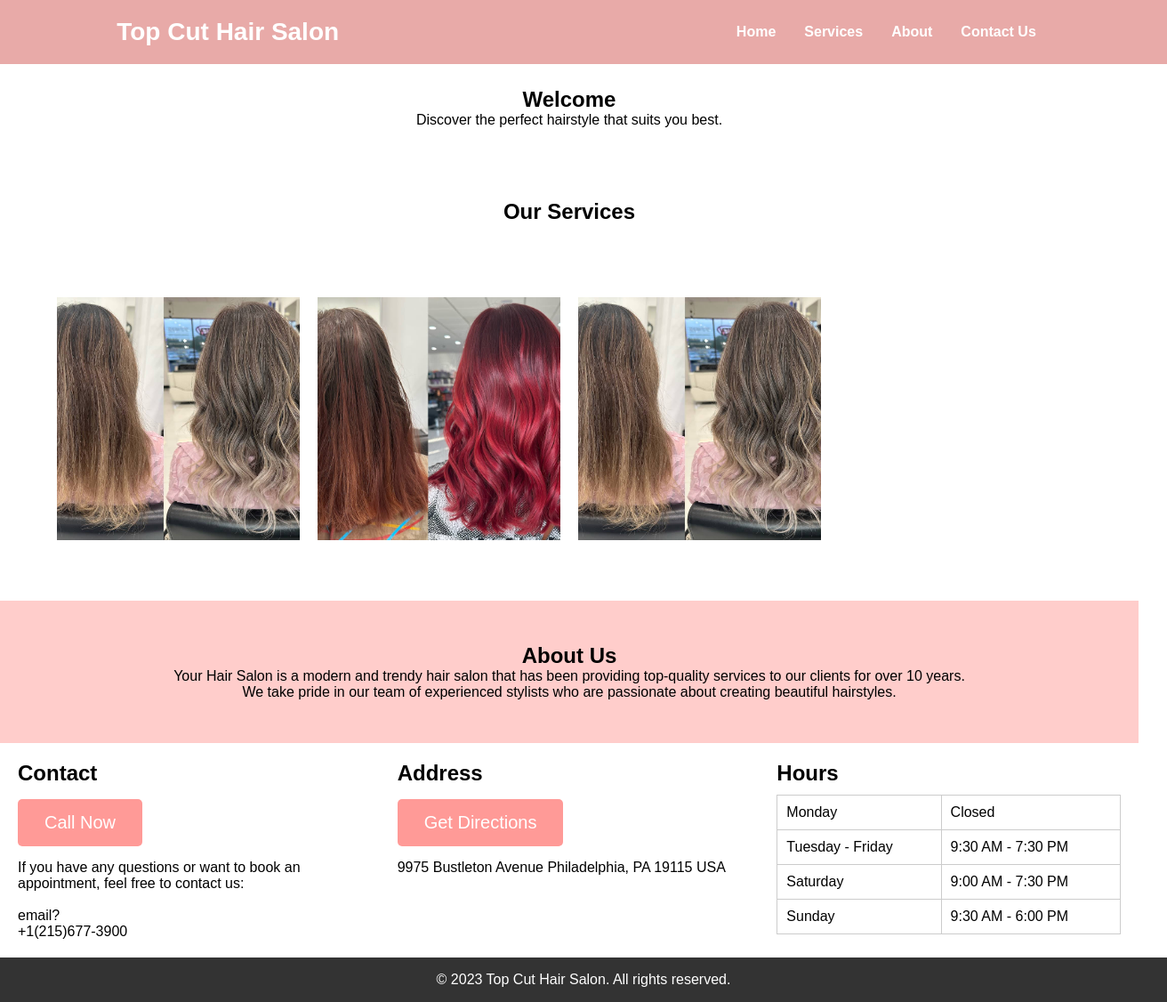
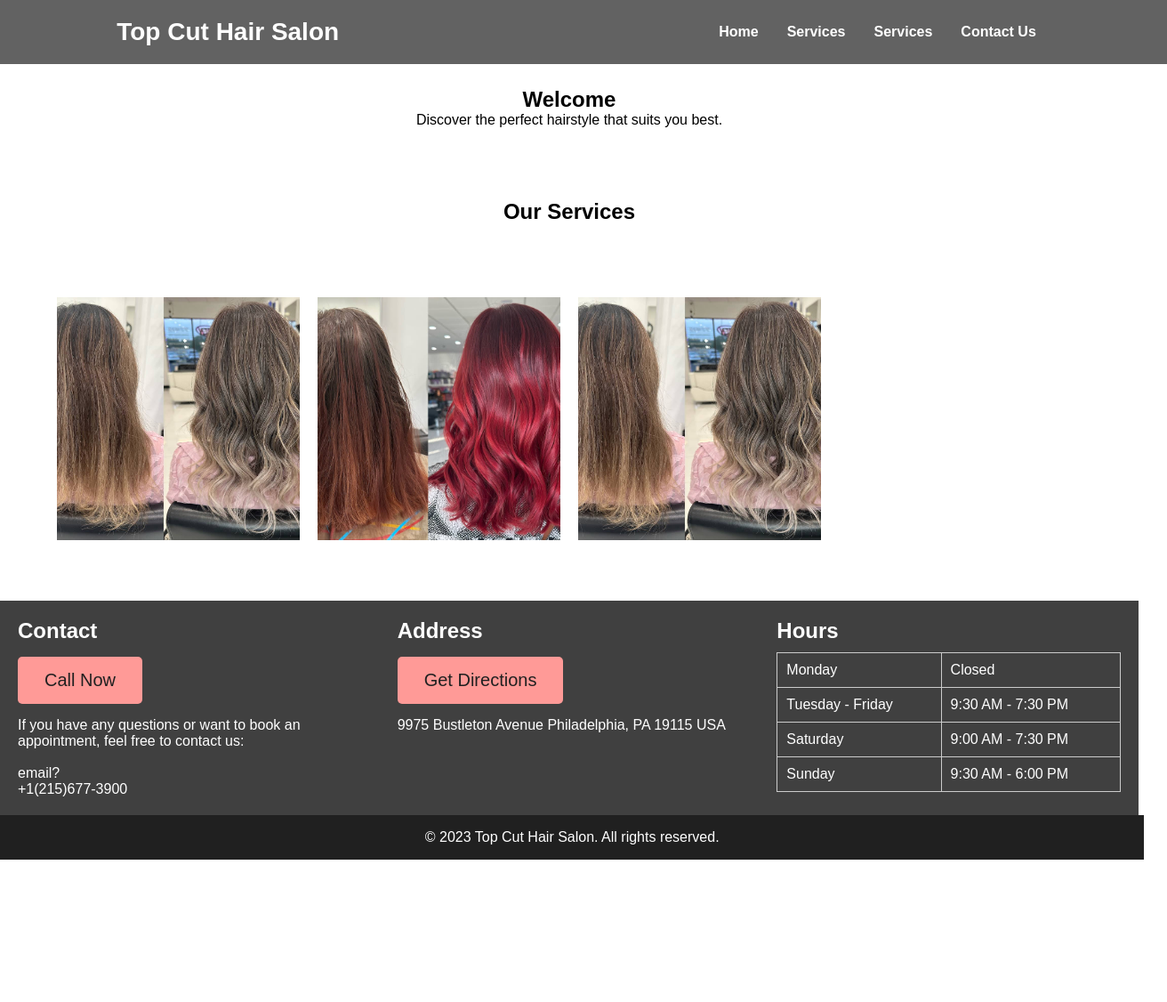
Before and after one commit to lin-shuang/top-cut-hair-salon, a plain HTML site: page index.html in a window 1280 px wide. Shown: the whole page at 89% size, 1312 px wide, since content can reach past the window. After the commit the page ends 966 px from the top, so only its background shows below. Drawn offline with Linux system fonts and the light colour scheme.

Commit message:
color theme, image hover, about removed

```diff
--- a/index.html
+++ b/index.html
@@ -18,7 +18,7 @@
       <ul class="nav-links" id="nav-links">
         <li><a href="#home"><b>Home</b></a></li>
         <li><a href="#services"><b>Services</b></a></li>
-        <li><a href="#about"><b>About</b></a></li>
+        <li><a href="#services"><b>Services</b></a></li>
         <li><a href="#contact"><b>Contact Us</b></a></li>
       </ul>
     </nav>
@@ -71,12 +71,6 @@
     </div>
   </div>
 
-  <section id="about">
-    <h2>About Us</h2>
-    <p>Your Hair Salon is a modern and trendy hair salon that has been providing top-quality services to our clients for over 10 years.</p>
-    <p>We take pride in our team of experienced stylists who are passionate about creating beautiful hairstyles.</p>
-  </section>
-
   <section id="contact">
     <div class="contact-info">
       <h2>Contact</h2>
--- a/style.css
+++ b/style.css
@@ -13,7 +13,7 @@ header {
     left: 0;
     width: 100%;
     height: 5%;
-    background-color: rgba(223, 135, 132, 0.7); /* Semi-transparent dark background */
+    background-color: rgba(32, 32, 32, 0.7); /* Semi-transparent dark background */
     backdrop-filter: blur(5px); /* Add blur effect (may not be supported in all browsers) */
     -webkit-backdrop-filter: blur(5px); /* Safari support */
     color: #fff;
@@ -79,7 +79,7 @@ nav {
     position: fixed;
     top: 100%; /* Adjust as needed to avoid overlapping the header */
     left: auto; /* Reset the right property to default */
-    background-color: rgba(255, 179, 177, 1);
+    background-color: rgba(32, 32, 32, 1);
     backdrop-filter: blur(5px); /* NOT WORKING ///////////////////////////////////////////////////////////////////*/
     -webkit-backdrop-filter: blur(5px); /* NOT WORKING ///////////////////////////////////////////////////////////////////*/
     width: 35%;
@@ -161,7 +161,7 @@ nav {
 
 /* Description styles */
 .grid-item .description {
-  display: none; /* Initially hidden */
+  display: block;
   position: absolute;
   color: #fff;
   padding: 20px;
@@ -169,24 +169,28 @@ nav {
   top: 40%;
   left: 0;
   right: 0;
+  opacity: 0;
 }
 .grid-item .description-cover {
-  display: none; /* Initially hidden */
+  display: block;
   top: 0;
   left: 0;
   right: 0;
   bottom: 0;
+  opacity: 0;
   background-color: rgba(0, 0, 0, 0.5); /* Background color for description */
   backdrop-filter: blur(5px);
   position: absolute;
 }
 
 /* Hover effect - show description on hover */
-.grid-item:hover .description {
-  display: block;
+.grid-item:hover .description{
+  opacity: 1;
+  transition: opacity 0.3s ease-in-out; /* Smooth opacity transition */
 }
 .grid-item:hover .description-cover{
-  display: block;
+  opacity: 1;
+  transition: opacity 0.3s ease-in-out; /* Smooth opacity transition */
 }
 
 /* Popup styles */
@@ -236,17 +240,12 @@ nav {
   cursor: pointer;
 }
 
-/* About section styles */
-#about {
-  background-color: #FFCDCB;
-  padding: 3rem 0;
-  text-align: center;
-}
-
 /* Contact section styles */
 #contact {
   display: flex;
   justify-content: space-between;
+  background-color: rgb(64, 64, 64);
+  color: white;
 }
 
 .contact-info,
@@ -277,7 +276,7 @@ nav {
   padding: 15px 30px; /* Increase padding for a larger button */
   font-size: 20px; /* Increase font size for a larger button */
   background-color: #FF9A97; /* Customize the button color */
-  color: #fff;
+  color: rgb(32, 32, 32);
   text-decoration: none;
   border-radius: 5px;
   margin-top: 15px;
@@ -295,7 +294,7 @@ nav {
   padding: 15px 30px; /* Increase padding for a larger button */
   font-size: 20px; /* Increase font size for a larger button */
   background-color: #FF9A97; /* Customize the button color */
-  color: #fff;
+  color: rgb(32, 32, 32);
   text-decoration: none;
   border-radius: 5px;
   margin-top: 15px;
@@ -329,11 +328,11 @@ nav {
 /* Footer styles */
 footer {
   text-align: center;
-  background-color: #333;
+  background-color: rgb(32, 32, 32);
   color: #fff;
   padding: 1rem;
   position:relative;
   bottom: 0;
-  width: 100%; /* Make the footer span the entire width */
+  width: 98%; /* Make the footer span the entire width */
   z-index: 999; /* Ensure the footer stays on top of other elements */
 }
```
